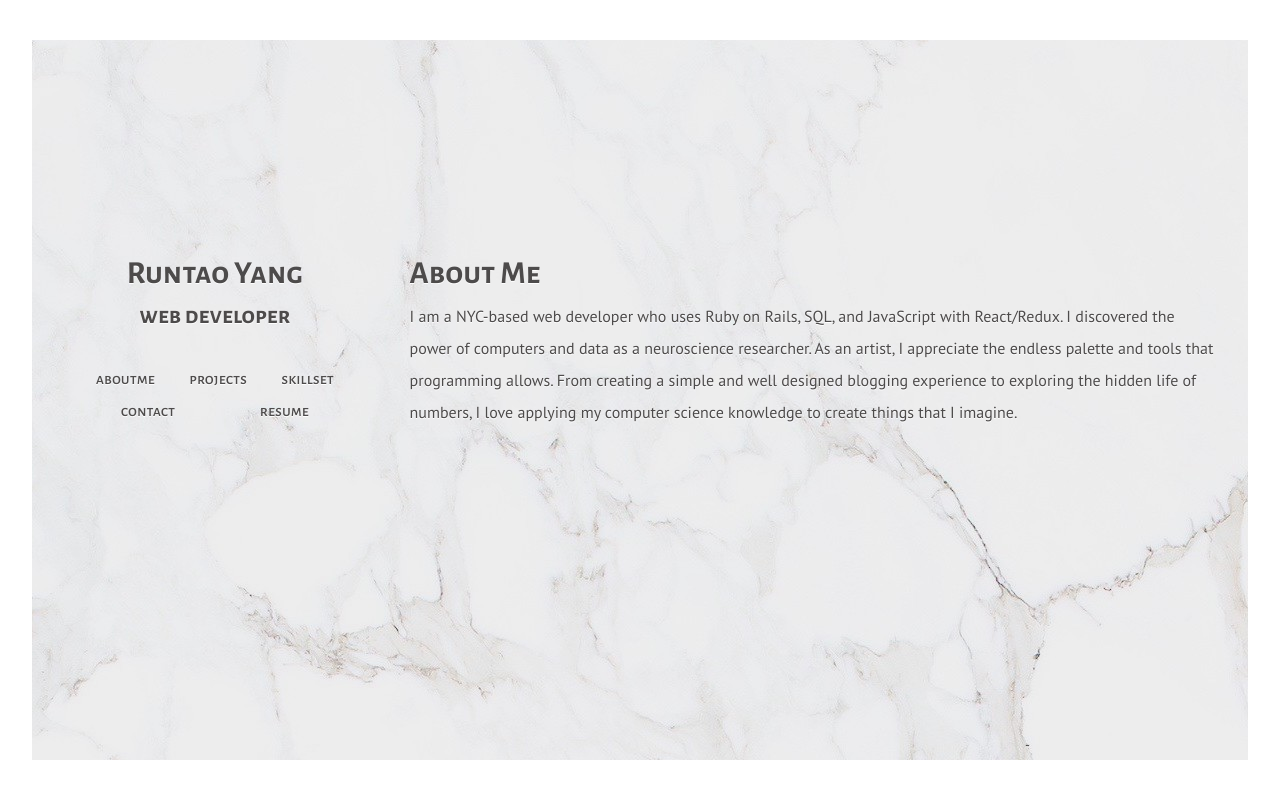
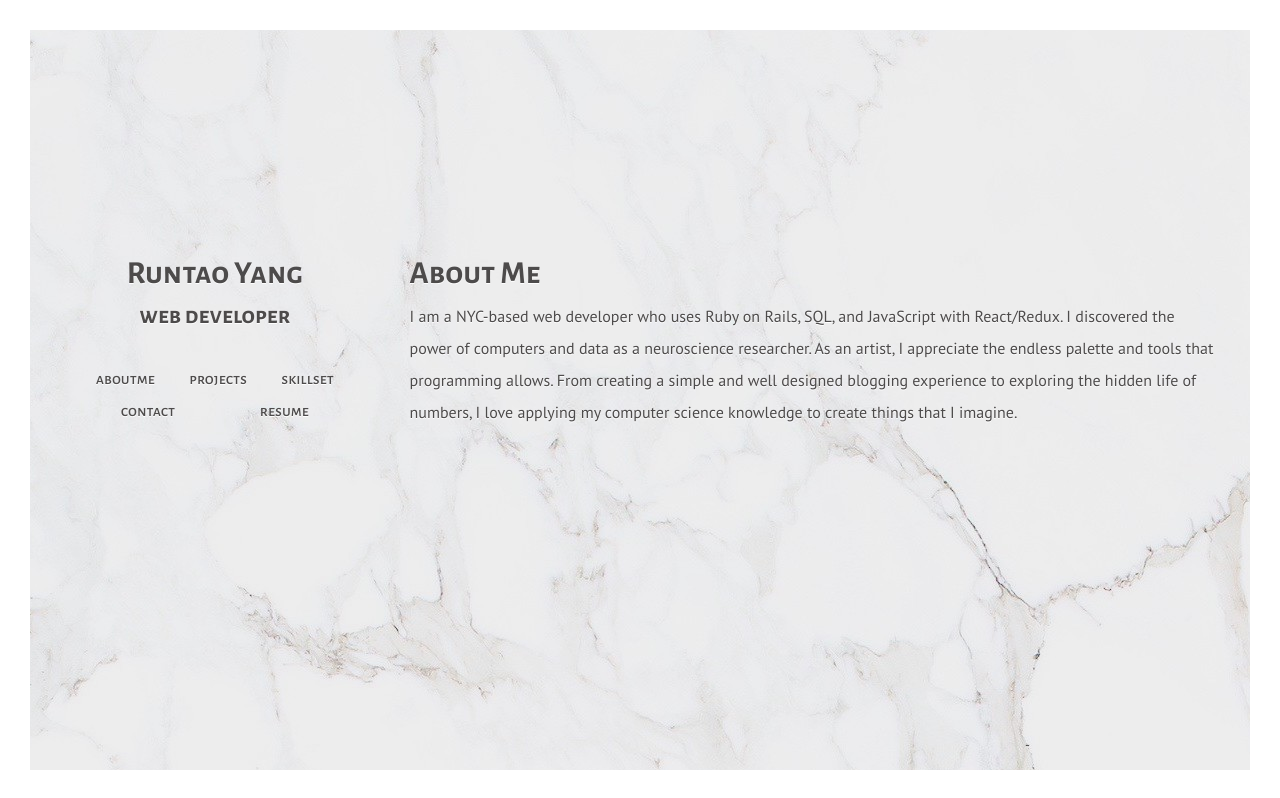
Before and after one commit to runtao0/old-me, a plain HTML site: page index.html in a window 1280 px wide. Shown: the top 798 px of the page. Drawn offline with Linux system fonts and the light colour scheme.

Commit message:
max on boarders

```diff
--- a/assets/css/new.css
+++ b/assets/css/new.css
@@ -14,12 +14,14 @@
   top: 0;
   width: 100%;
   height: 5%;
+  max-height: 30px;
 }
 
 .bottom {
   bottom: 0;
   width: 100%;
   height: 5%;
+  max-height: 30px;
 }
 
 .border {
@@ -30,14 +32,16 @@
 
 .left {
   width: 2.5%;
+  max-width: 30px;
   height: 100%;
   left: 0;
 }
 
 .right {
+  right: 0;
   width: 2.5%;
+  max-width: 30px;
   height: 100%;
-  right: 0;
 }
 
 @media (orientation: portrait) {
--- a/index.html
+++ b/index.html
@@ -18,9 +18,7 @@
 	</head>
 
 	<body class="group">
-		<div class="top border">
-
-		</div>
+		<div class="top border"></div>
 	<div class="containerall group">
 		<section id="header">
 			<header>
@@ -117,7 +115,7 @@
 						or talk about web development (or technology in general). <br/>
 				    <strong> E-Mail:  <a href="mailto:ry2228@columbia.edu">ry2228@columbia.edu</a><br/>
 						GitHub:  <a target="_blank" href="https://github.com/runtao0"> github.com/runtao0 </a> <br/>
-						LinkedIn:  <a target="_blank" href="https://www.linkedin.com/in/runtao-yang-1a5b04119"> Runtao Yang </a> <strong/> <br/>
+						LinkedIn:  <a target="_blank" href="https://www.linkedin.com/in/runtao-yang-1a5b04119"> Runtao Yang </a> </strong> <br/>
 				</section>
 
 
```
